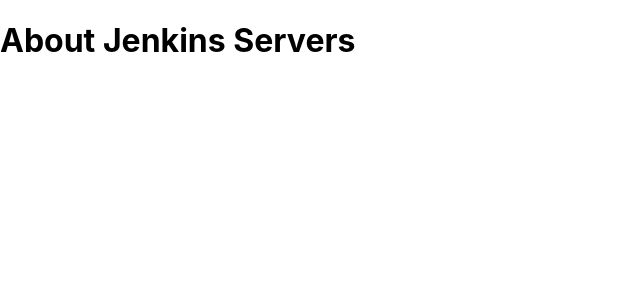
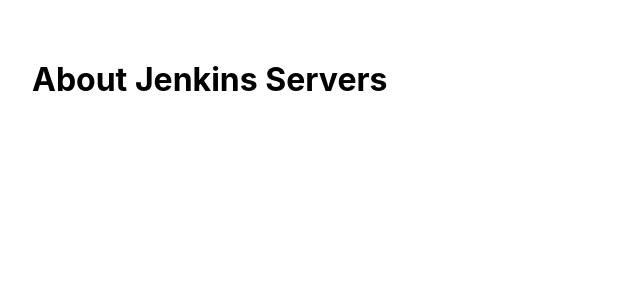
Before and after one commit to eligaoatl/re-nextgui, a Next.js app: page /about in a window 1280 px wide. Shown: the top 300 px of the page, without its empty margins (0-640 px from the left). Built offline with nearby package versions, Linux system fonts and the light colour scheme.

Commit message:
add layout

```diff
--- /dev/null
+++ b/components/Layout.js
@@ -0,0 +1,23 @@
+import Head from "next/head"
+import styles from '../styles/Layout.module.css'
+
+export default function Layout ({title, keywords, description, children}) {
+    return (
+        <div>
+            <Head>
+                <title>{title}</title>
+                <meta name='description' content={description}/>
+                <meta name='keywords' content={keywords}/>
+            </Head>
+            <div className={styles.container}>
+                {children}
+            </div>
+        </div>
+    )
+}
+
+Layout.defaultProps = {
+    title: 'DevOps Default Title',
+    description: 'DevOps pages',
+    keywords: 'devops, jenkins, release'
+}
--- a/pages/about.js
+++ b/pages/about.js
@@ -1,9 +1,11 @@
+import Layout from '../components/Layout'
+
 export default function AboutPage() {
   return (
-    <div>
+    <Layout title='About DevOps' keywords='devops, jenkins'>
         <h1>
             About Jenkins Servers
         </h1>
-    </div>
+    </Layout>
   )
 }
--- /dev/null
+++ b/styles/Layout.module.css
@@ -0,0 +1,4 @@
+.container {
+    padding: 0 2rem;
+    margin: 60px auto;
+}
```
Also changed, not shown: pages/jenkins/[id].js (+4 -3 lines), pages/jenkins/index.js (+8 -7 lines).
